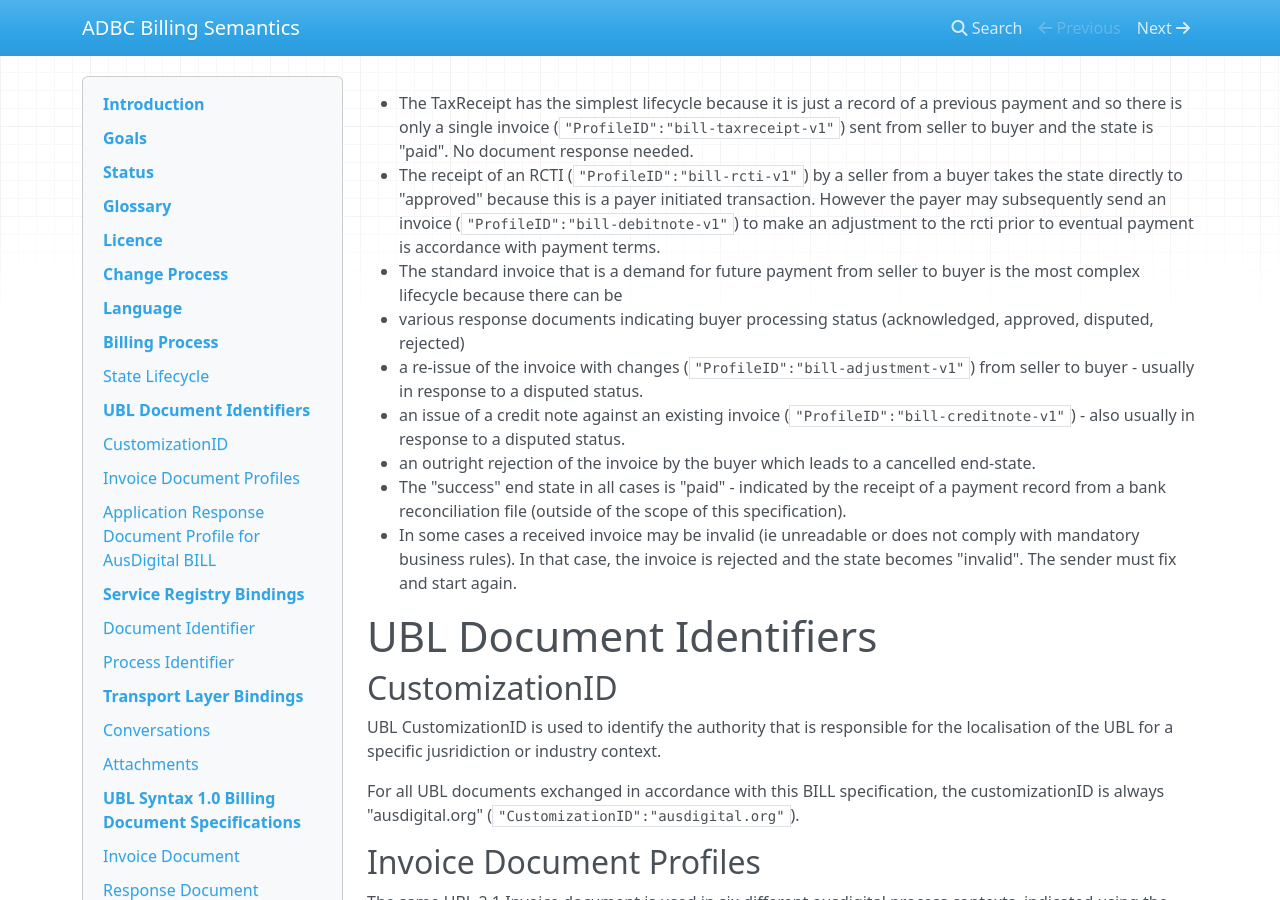
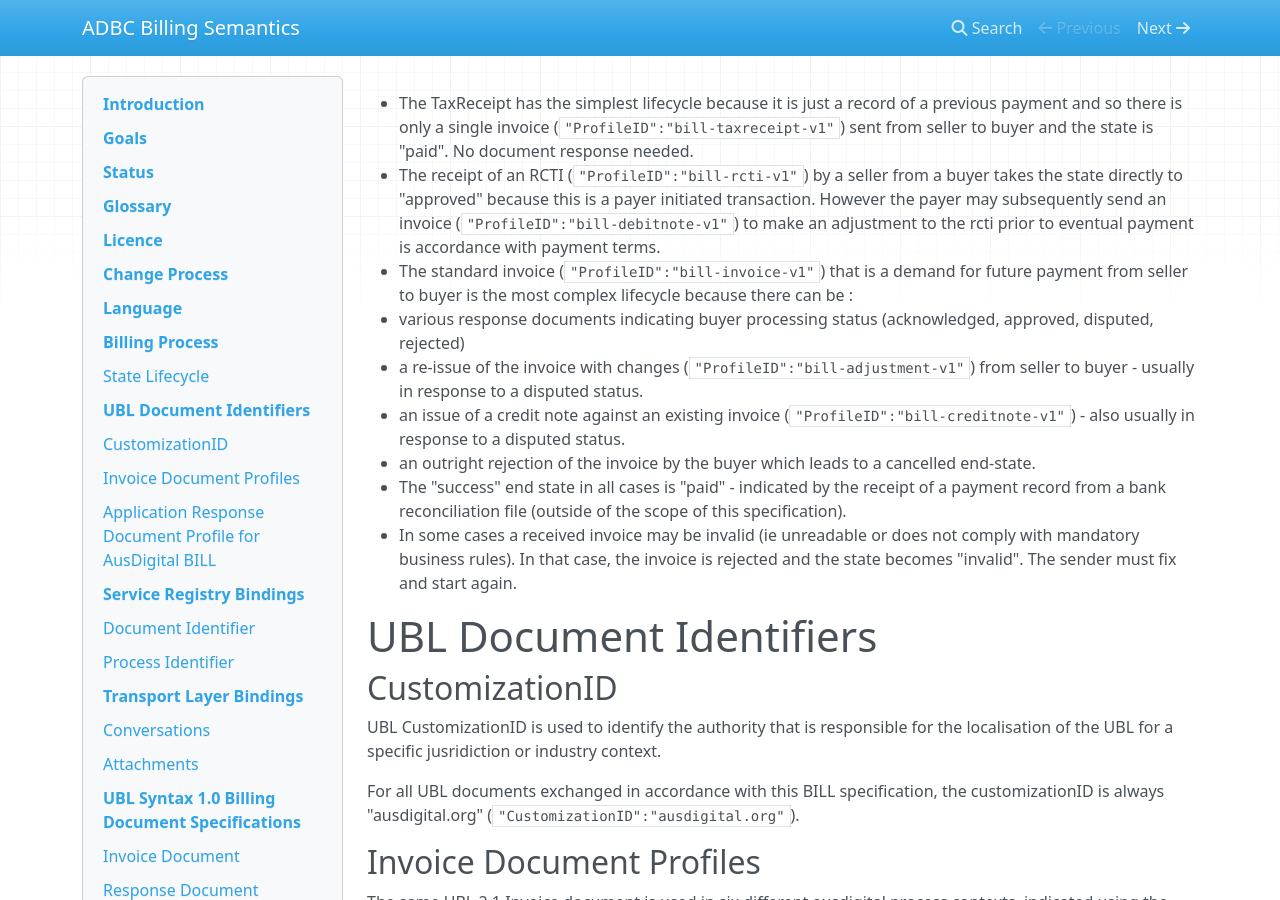
Before and after one commit to svanteschubert/ausdigital-bill, an MkDocs documentation site: the page built from docs/1.0/index.md, in a window 1280 px wide and 900 px high, scrolled down 2503 px. Built offline with MkDocs 1.6.1, drawn with Linux system fonts in a browser that asks for light colours; nearby versions of some CDN libraries.

Commit message:
formatting fix

```diff
--- a/docs/1.0/index.md
+++ b/docs/1.0/index.md
@@ -84,11 +84,11 @@
 
  * The TaxReceipt has the simplest lifecycle because it is just a record of a previous payment and so there is only a single invoice (`"ProfileID":"bill-taxreceipt-v1"`) sent from seller to buyer and the state is "paid".  No document response needed.
  * The receipt of an RCTI (`"ProfileID":"bill-rcti-v1"`) by a seller from a buyer takes the state directly to "approved" because this is a payer initiated transaction.  However the payer may subsequently send an invoice (`"ProfileID":"bill-debitnote-v1"`) to make an adjustment to the rcti prior to eventual payment is accordance with payment terms.
- * The standard invoice that is a demand for future payment from seller to buyer is the most complex lifecycle because there can be
-  - various response documents indicating buyer processing status (acknowledged, approved, disputed, rejected)
-  - a re-issue of the invoice with changes (`"ProfileID":"bill-adjustment-v1"`) from seller to buyer - usually in response to a disputed status.
-  - an issue of a credit note against an existing invoice (`"ProfileID":"bill-creditnote-v1"`) - also usually in response to a disputed status.
-  - an outright rejection of the invoice by the buyer which leads to a cancelled end-state.
+ * The standard invoice (`"ProfileID":"bill-invoice-v1"`) that is a demand for future payment from seller to buyer is the most complex lifecycle because there can be :
+   * various response documents indicating buyer processing status (acknowledged, approved, disputed, rejected)
+   * a re-issue of the invoice with changes (`"ProfileID":"bill-adjustment-v1"`) from seller to buyer - usually in response to a disputed status.
+   * an issue of a credit note against an existing invoice (`"ProfileID":"bill-creditnote-v1"`) - also usually in response to a disputed status.
+   * an outright rejection of the invoice by the buyer which leads to a cancelled end-state.
  * The "success" end state in all cases is "paid" - indicated by the receipt of a payment record from a bank reconciliation file (outside of the scope of this specification).
  * In some cases a received invoice may be invalid (ie unreadable or does not comply with mandatory business rules).  In that case, the invoice is rejected and the state becomes "invalid".  The sender must fix and start again.
 
```
